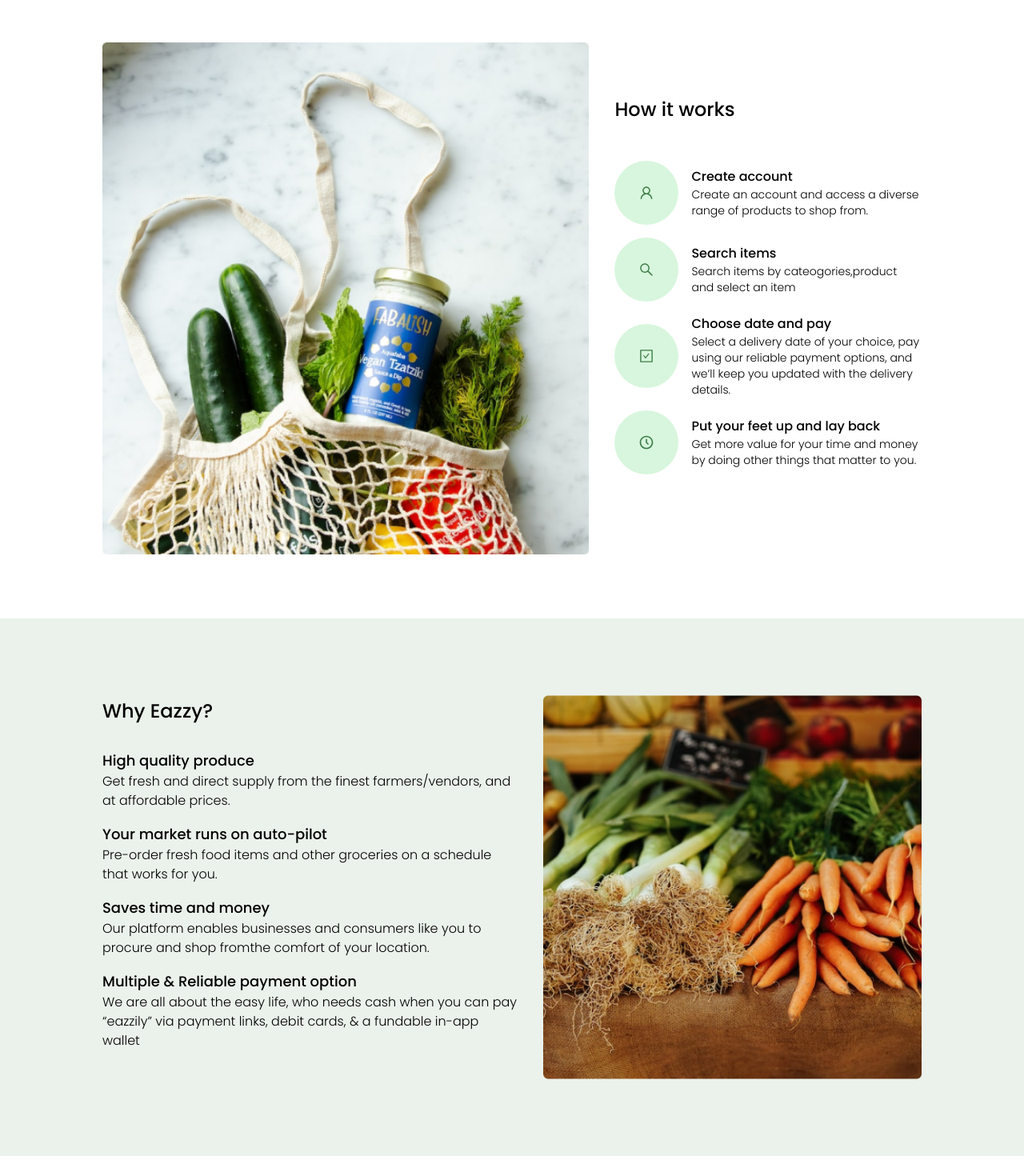
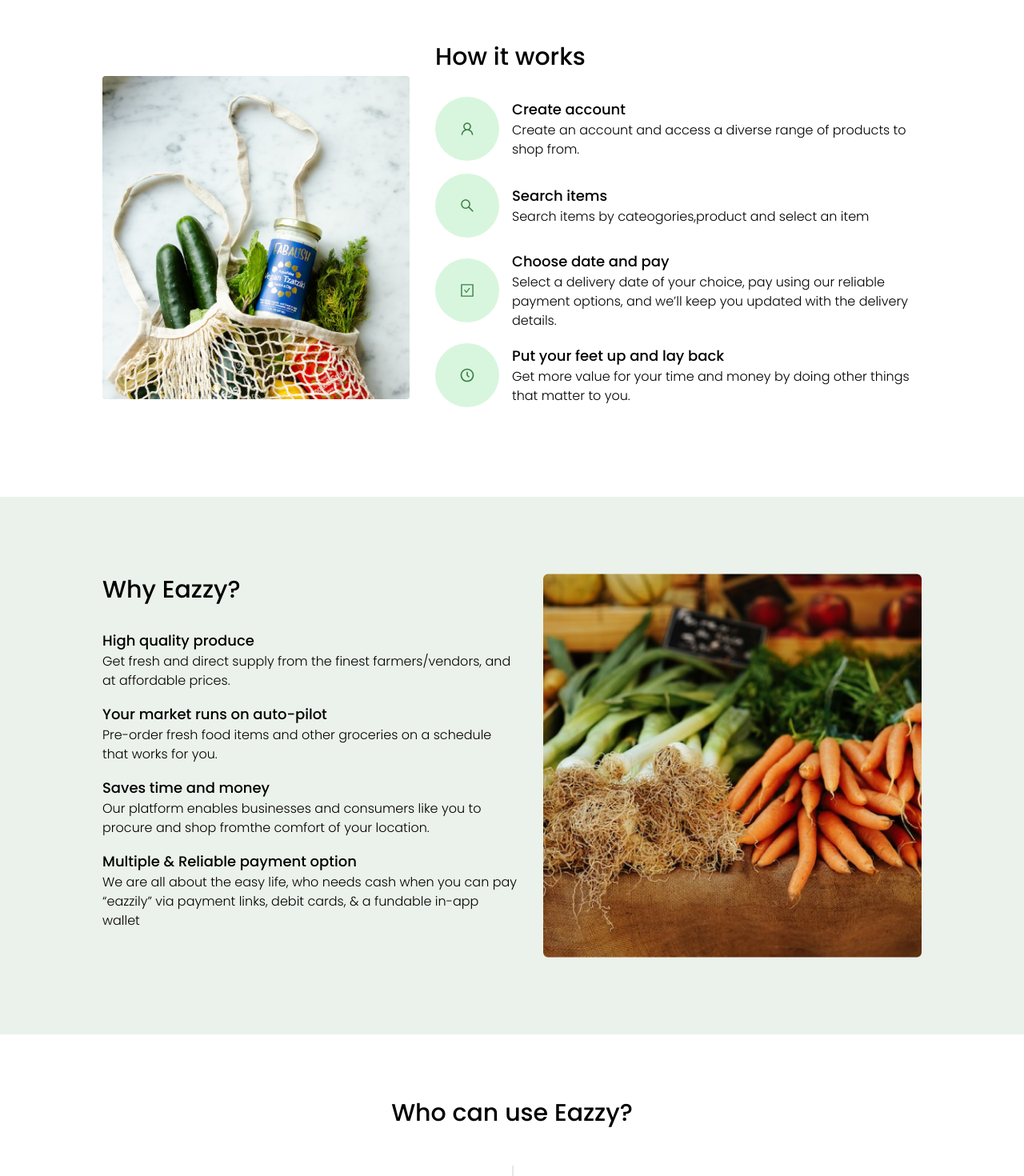
Before and after one commit to Dewaley/eazzy, a React (Create React App) app: page / in a window 1280 px wide. Shown: the part 660-2130 px from the top of the page at 80% size. Built offline with nearby package versions, Linux system fonts and the light colour scheme.

Commit message:
changes made

```diff
--- a/src/components/Categories/Categories.jsx
+++ b/src/components/Categories/Categories.jsx
@@ -41,8 +41,8 @@ const Categories = () => {
   ];
 
   return (
-    <div className='bg-[#EBF2EB] w-full flex flex-col gap-12 items-center relative py-12'>
-      <h2 className='text-2xl z-20 text-center font-medium'>Categories</h2>
+    <div className='bg-[#EBF2EB] w-full flex flex-col gap-12 items-center relative pt-12 pb-24'>
+      <h2 className='text-3xl z-20 text-center font-medium'>Categories</h2>
       <div className='grid z-20 w-[80vw] md:w-auto grid-cols-2 md:grid-cols-3 gap-4'>
         {items.map((item, index) => (
           <div
--- a/src/components/FAQs/FAQs.jsx
+++ b/src/components/FAQs/FAQs.jsx
@@ -10,7 +10,7 @@ const FAQs = () => {
   ];
 
   return (
-    <div className='px-3 flex flex-col items-center my-4 gap-12'>
+    <div className='px-3 flex flex-col items-center gap-12'>
       <h3 className='text-2xl font-medium text-center'>
         Frequently Asked Questions
       </h3>
--- a/src/components/Footer/Footer.jsx
+++ b/src/components/Footer/Footer.jsx
@@ -7,7 +7,7 @@ import {
 
 const Footer = () => {
   return (
-    <div className='bg-greenish mt-4 p-8 text-white flex flex-col items-center'>
+    <div className='bg-greenish p-8 text-white flex flex-col items-center'>
       <div className='flex flex-col sm:flex-row sm:justify-between items-center w-full text-center sm:text-left gap-4'>
         <div className='flex flex-col gap-1'>
           <h2 className='text-2xl italic'>Eazzy</h2>
--- a/src/components/NewProducts/NewProducts.jsx
+++ b/src/components/NewProducts/NewProducts.jsx
@@ -4,7 +4,7 @@ import Button from "../Button/Button";
 const NewProducts = () => {
   return (
     <div className='px-3 md:px-6 flex flex-col items-center gap-12 py-8'>
-      <h2 className='text-2xl text-center font-medium'>New Products</h2>
+      <h2 className='text-3xl text-center font-medium'>New Products</h2>
       <div className='grid grid-cols-2 sm:grid-cols-3 md:grid-cols-4 lg:grid-cols-5 gap-6 md:w-[90vw]'>
         <div className='px-2 py-3 border-[1px] border-greyish flex flex-col gap-3 rounded'>
           <img
--- a/src/components/NewsLetter/NewsLetter.jsx
+++ b/src/components/NewsLetter/NewsLetter.jsx
@@ -2,7 +2,7 @@ import Button from "../Button/Button";
 
 const NewsLetter = () => {
   return (
-    <form onSubmit={(e) => e.preventDefault()} className="flex flex-col gap-6 items-center p-8 mb-20 bg-[#EBF2EB] w-full relative overflow-hidden">
+    <form onSubmit={(e) => e.preventDefault()} className="flex flex-col gap-6 items-center p-8 bg-[#EBF2EB] w-full relative overflow-hidden">
       <h1 className="font-medium text-3xl z-20">Join the waitlist</h1>
       <h3 className="text-center z-20">
         Become part of our community. Be the first to hear about our exciting
@@ -10,7 +10,7 @@ const NewsLetter = () => {
       </h3>
       <input type='text' name='' id='' placeholder='Your Name' className="border-[1px] border-greyish p-3 rounded sm:w-[50vw] lg:w-[35vw] bg-transparent z-20" />
       <input type='text' name='' id='' placeholder='Email Address' className="border-[1px] border-greyish p-3 rounded sm:w-[50vw] lg:w-[35vw] bg-transparent z-20" />
-      <Button content={"Subscribe"} type={"submit"} />
+      <Button content={"Subscribe"} type={"submit"} className='z-20' />
       <div className="!z-10 flex h-96 w-96 rounded-full border-[60px] border-[#7CE58D] absolute -left-[12rem] top-[50%] -translate-y-[50%]"></div>
       <div className="flex h-96 w-96 rounded-full border-[60px] border-[#7CE58D] absolute -right-[12rem] !z-10 -bottom-[12rem]"></div>
     </form>
--- a/src/components/Testimonials/Testimonials.jsx
+++ b/src/components/Testimonials/Testimonials.jsx
@@ -2,9 +2,9 @@ import React from "react";
 
 const Testimonials = () => {
   return (
-    <div className='px-3 md:px-6 flex flex-col items-center my-8 gap-12 relative overflow-hidden'>
-      <div className='text-center sm:max-w-[60vw] mt-8'>
-        <h2 className='text-2xl font-medium'>Testimonials</h2>
+    <div className='px-3 md:px-6 py-16 flex flex-col items-center my-8 gap-12 relative overflow-hidden'>
+      <div className='text-center sm:max-w-[60vw]'>
+        <h2 className='text-3xl font-medium'>Testimonials</h2>
         <p>
           Lorem ipsum dolor sit amet, consectetur adipiscing elit. Ornare non id
           sit quis.,tristique sed turpis scodales mi nunc quis phareta
--- a/src/components/WhoCan/WhoCan.jsx
+++ b/src/components/WhoCan/WhoCan.jsx
@@ -16,7 +16,7 @@ const WhoCan = () => {
 
   return (
       <div className="flex flex-col items-center gap-12">
-          <h4 className="text-2xl font-medium">Who can use Eazzy?</h4>
+          <h4 className="text-3xl font-medium">Who can use Eazzy?</h4>
           <div className="grid md:grid-cols-2 divide-x-2 gap-y-6">
               {items.map((item,index)=>(<div className="flex flex-col items-center gap-3 py-4">
                   <img src={item.image} alt="" className="w-[60%]" />
--- a/src/components/WhyEazzy/WhyEazzy.jsx
+++ b/src/components/WhyEazzy/WhyEazzy.jsx
@@ -28,7 +28,7 @@ const WhyEazzy = () => {
     <div className="bg-[#EBF2EB] w-full px-4 py-24 flex justify-center">
       <div className='flex md:w-[80vw] gap-8 items-center md:flex-row flex-col'>
         <div className='flex flex-col'>
-          <h2 className='font-medium text-2xl text-center md:text-left'>Why Eazzy?</h2>
+          <h2 className='font-medium text-3xl text-center md:text-left'>Why Eazzy?</h2>
           <ul className='py-8 flex flex-col gap-4'>
             {items.map((item, index) => (
               <li className='flex items-center gap-4'>
--- a/src/components/Workings/Workings.jsx
+++ b/src/components/Workings/Workings.jsx
@@ -39,9 +39,9 @@ const Workings = () => {
 
   return (
     <div className='flex md:w-[80vw] gap-8 items-center md:flex-row flex-col'>
-      <img src={workings} alt='' className='md:h-[80vh] md:w-auto w-[70vw]' />
-      <div className='flex flex-col gap-4'>
-        <h2 className='px-4 md:px-0 font-medium text-2xl text-center md:text-left'>How it works</h2>
+      <img src={workings} alt='' className='md:w-[30vw] w-[70vw]' />
+      <div className='flex flex-col justify-between'>
+        <h2 className='px-4 md:px-0 font-medium text-3xl text-center md:text-left'>How it works</h2>
         <ul className='px-4 md:px-0 md:py-8 flex flex-col gap-4'>
           {items.map((item, index) => (
             <li className='flex items-center gap-4'>
@@ -49,8 +49,8 @@ const Workings = () => {
                 {item.icon}
               </span>
               <div>
-                <h5 className='font-medium'>{item.header}</h5>
-                <p className='font-light text-sm'>{item.details}</p>
+                <h5 className='font-medium text-lg'>{item.header}</h5>
+                <p className='font-light'>{item.details}</p>
               </div>
             </li>
           ))}
```
